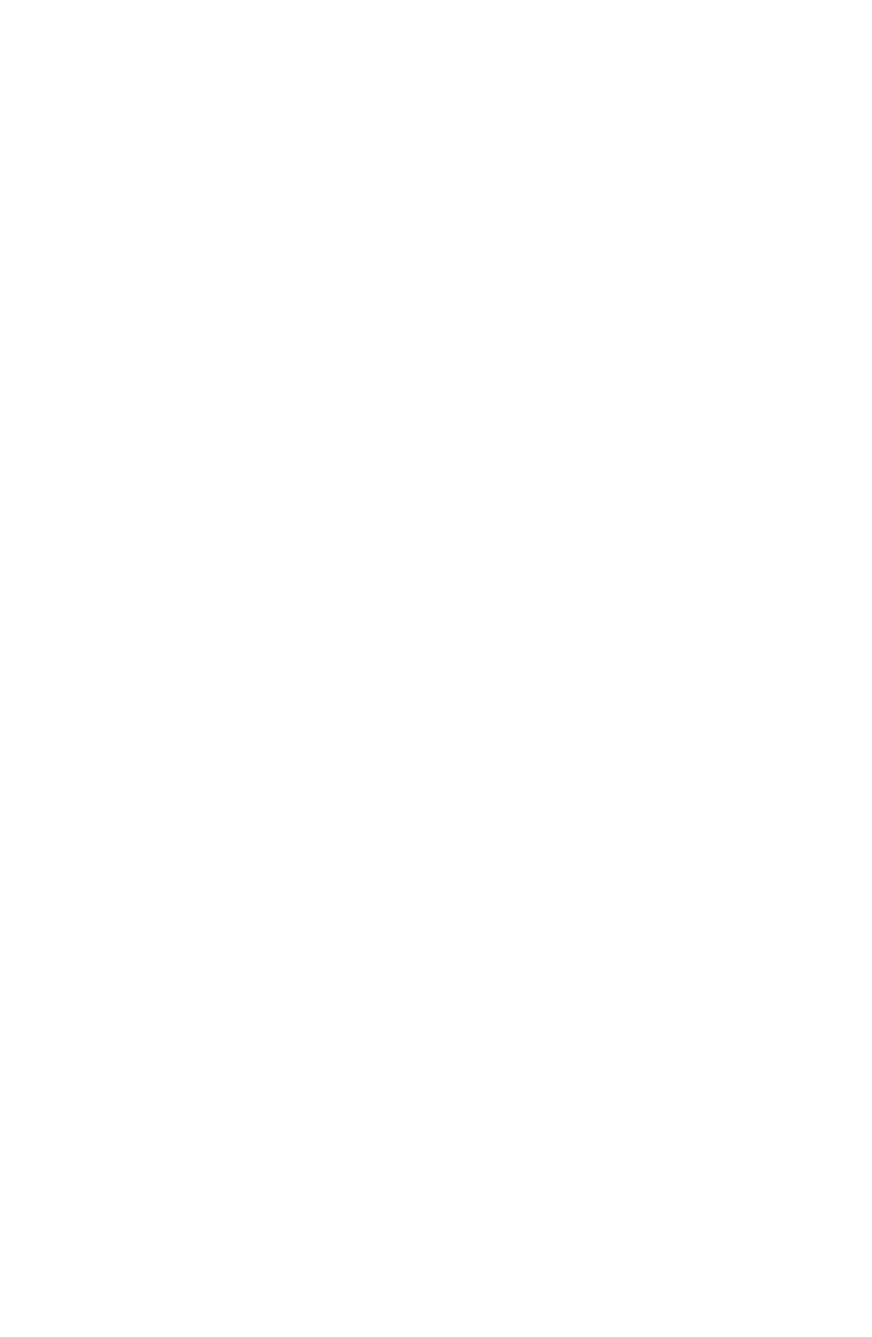
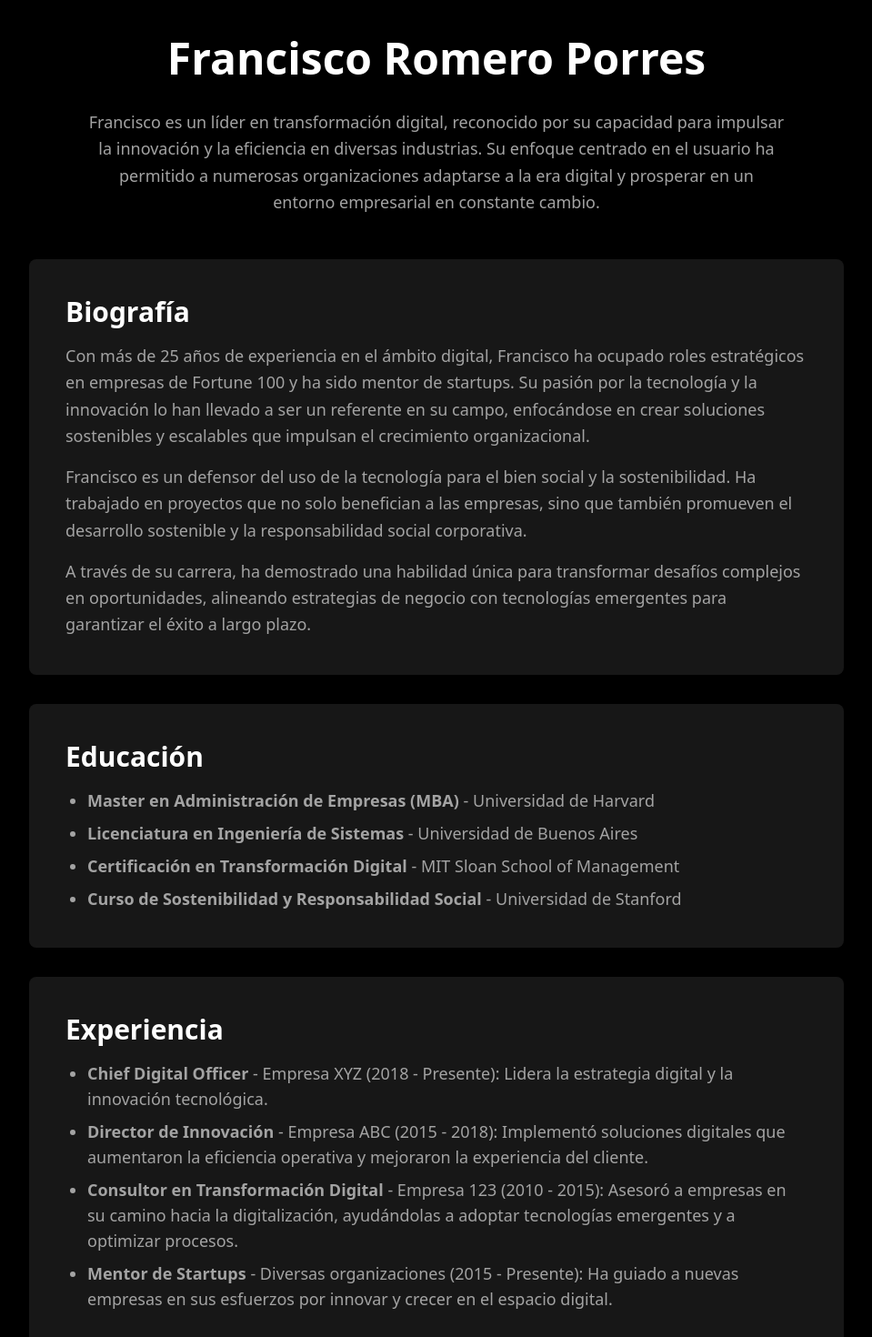
Before and after one commit to sromero1905/PorresPersonal, a React (Create React App) app: page /more-info in a window 1280 px wide. Before the commit this address had no page. Shown: the part 40-1510 px from the top of the page at 91% size, without its empty margins (160-1119 px from the left). Before the commit the page ends 800 px from the top, so only its background shows below. Built offline with nearby package versions, Linux system fonts and the light colour scheme.

Commit message:
se agregan detalles al section moredetails

```diff
--- a/src/App.tsx
+++ b/src/App.tsx
@@ -4,12 +4,14 @@ import React from 'react';
 import { Routes, Route } from 'react-router-dom'; // Importa Routes y Route para el enrutamiento
 import Home from './pages/home';
 import ProjectDetails from './Components/ProjectDetail';
+import MoreInfo from './pages/ more-info';
 
 const App: React.FC = () => {
   return (
     <Routes> {/* Define tus rutas aquí */}
       <Route path="/" element={<Home />} /> {/* Ruta para la página de inicio */}
       <Route path="/projects/:id" element={<ProjectDetails />} /> {/* Ruta dinámica para detalles del proyecto */}
+      <Route path="/more-info" element={<MoreInfo />} />
     </Routes>
   );
 };
--- a/src/Components/Grid.tsx
+++ b/src/Components/Grid.tsx
@@ -1,6 +1,6 @@
 import React from "react";
 import { motion } from "framer-motion"; // Importamos framer-motion
-
+import { Link } from 'react-router-dom';
 const Grid = () => {
   // Definimos las variantes de la animación
   const fadeInUp = {
@@ -26,9 +26,6 @@ const Grid = () => {
             className="w-full h-auto object-cover rounded-t-2xl"
           />
         </motion.div>
-
-        {/* Segunda Card: Texto Grande */}
-
 
         {/* Segunda Card: Texto Grande */}
         <motion.div
@@ -90,6 +87,18 @@ const Grid = () => {
             Outside of work, Kelly is an avid car enthusiast, a hobby that aligns perfectly with his professional
             experience in the automotive industry.
           </p>
+
+          {/* Botón minimalista para más información */}
+          <Link to="/more-info">
+            <motion.button
+              className="mt-8 px-8 py-3 border border-white text-white rounded-full hover:bg-white hover:text-black transition-colors duration-300 ease-in-out"
+              initial={{ opacity: 0, y: 20 }}
+              animate={{ opacity: 1, y: 0 }}
+              transition={{ delay: 0.5, duration: 0.6, ease: "easeOut" }}
+            >
+              More Information
+            </motion.button>
+          </Link>
         </motion.div>
 
       </div>
--- /dev/null
+++ b/src/pages/ more-info.tsx
@@ -0,0 +1,113 @@
+import React, { useEffect } from 'react';
+import { motion } from 'framer-motion';
+
+const MoreInfo: React.FC = () => {
+  // Definimos variantes de animación
+  const fadeIn = {
+    hidden: { opacity: 0, y: 50 },
+    visible: { opacity: 1, y: 0, transition: { duration: 0.6, ease: 'easeOut' } },
+  };
+
+  useEffect(() => {
+    window.scrollTo(0, 0); // Desplaza a la parte superior de la página
+  }, []);
+
+  return (
+    <section className="min-h-screen flex flex-col items-center justify-center bg-black text-white py-20 px-6">
+      {/* Título principal */}
+      <motion.h1
+        className="text-5xl font-extrabold mb-8 text-center"
+        initial="hidden"
+        whileInView="visible"
+        viewport={{ once: true }}
+        variants={fadeIn}
+      >
+        Francisco Romero Porres
+      </motion.h1>
+
+      {/* Descripción */}
+      <motion.p
+        className="text-lg text-neutral-400 leading-relaxed max-w-3xl text-center mb-12"
+        initial="hidden"
+        whileInView="visible"
+        viewport={{ once: true }}
+        variants={fadeIn}
+      >
+        Francisco es un líder en transformación digital, reconocido por su capacidad para impulsar la innovación y la eficiencia en diversas industrias. Su enfoque centrado en el usuario ha permitido a numerosas organizaciones adaptarse a la era digital y prosperar en un entorno empresarial en constante cambio.
+      </motion.p>
+
+      {/* Sección de biografía */}
+      <motion.div
+        className="bg-neutral-900 p-10 rounded-lg shadow-lg max-w-4xl w-full mb-8"
+        initial="hidden"
+        whileInView="visible"
+        viewport={{ once: true }}
+        variants={fadeIn}
+      >
+        <h2 className="text-3xl font-semibold mb-4">Biografía</h2>
+        <p className="text-neutral-400 text-lg leading-relaxed mb-4">
+          Con más de 25 años de experiencia en el ámbito digital, Francisco ha ocupado roles estratégicos en empresas de Fortune 100 y ha sido mentor de startups. Su pasión por la tecnología y la innovación lo han llevado a ser un referente en su campo, enfocándose en crear soluciones sostenibles y escalables que impulsan el crecimiento organizacional.
+        </p>
+        <p className="text-neutral-400 text-lg leading-relaxed mb-4">
+          Francisco es un defensor del uso de la tecnología para el bien social y la sostenibilidad. Ha trabajado en proyectos que no solo benefician a las empresas, sino que también promueven el desarrollo sostenible y la responsabilidad social corporativa.
+        </p>
+        <p className="text-neutral-400 text-lg leading-relaxed">
+          A través de su carrera, ha demostrado una habilidad única para transformar desafíos complejos en oportunidades, alineando estrategias de negocio con tecnologías emergentes para garantizar el éxito a largo plazo.
+        </p>
+      </motion.div>
+
+      {/* Sección de educación */}
+      <motion.div
+        className="bg-neutral-900 p-10 rounded-lg shadow-lg max-w-4xl w-full mb-8"
+        initial="hidden"
+        whileInView="visible"
+        viewport={{ once: true }}
+        variants={fadeIn}
+      >
+        <h2 className="text-3xl font-semibold mb-4">Educación</h2>
+        <ul className="text-neutral-400 text-lg list-disc pl-6 space-y-2">
+          <li><strong>Master en Administración de Empresas (MBA)</strong> - Universidad de Harvard</li>
+          <li><strong>Licenciatura en Ingeniería de Sistemas</strong> - Universidad de Buenos Aires</li>
+          <li><strong>Certificación en Transformación Digital</strong> - MIT Sloan School of Management</li>
+          <li><strong>Curso de Sostenibilidad y Responsabilidad Social</strong> - Universidad de Stanford</li>
+        </ul>
+      </motion.div>
+
+      {/* Sección de experiencia */}
+      <motion.div
+        className="bg-neutral-900 p-10 rounded-lg shadow-lg max-w-4xl w-full mb-8"
+        initial="hidden"
+        whileInView="visible"
+        viewport={{ once: true }}
+        variants={fadeIn}
+      >
+        <h2 className="text-3xl font-semibold mb-4">Experiencia</h2>
+        <ul className="text-neutral-400 text-lg list-disc pl-6 space-y-2">
+          <li><strong>Chief Digital Officer</strong> - Empresa XYZ (2018 - Presente): Lidera la estrategia digital y la innovación tecnológica.</li>
+          <li><strong>Director de Innovación</strong> - Empresa ABC (2015 - 2018): Implementó soluciones digitales que aumentaron la eficiencia operativa y mejoraron la experiencia del cliente.</li>
+          <li><strong>Consultor en Transformación Digital</strong> - Empresa 123 (2010 - 2015): Asesoró a empresas en su camino hacia la digitalización, ayudándolas a adoptar tecnologías emergentes y a optimizar procesos.</li>
+          <li><strong>Mentor de Startups</strong> - Diversas organizaciones (2015 - Presente): Ha guiado a nuevas empresas en sus esfuerzos por innovar y crecer en el espacio digital.</li>
+        </ul>
+      </motion.div>
+
+      {/* Botones */}
+      <div className="w-full flex flex-col items-center mt-12 space-y-4">
+        <a
+          href="mailto:info@franciscoporres.com?subject=Consulta%20de%20Contacto"
+          className="inline-block bg-transparent border border-neutral-600 text-neutral-400 px-8 py-3 rounded-full hover:bg-white hover:text-black transition-colors duration-300 ease-in-out text-lg font-semibold"
+        >
+          Get in Touch
+        </a>
+
+        <a
+          href="/"
+          className="inline-block bg-transparent border border-neutral-600 text-neutral-400 px-6 py-2 rounded-full hover:bg-white hover:text-black transition-colors duration-300 ease-in-out text-md"
+        >
+          Volver al Home
+        </a>
+      </div>
+    </section>
+  );
+};
+
+export default MoreInfo;
```
Lines whose indentation alone changed are shown as unchanged.
